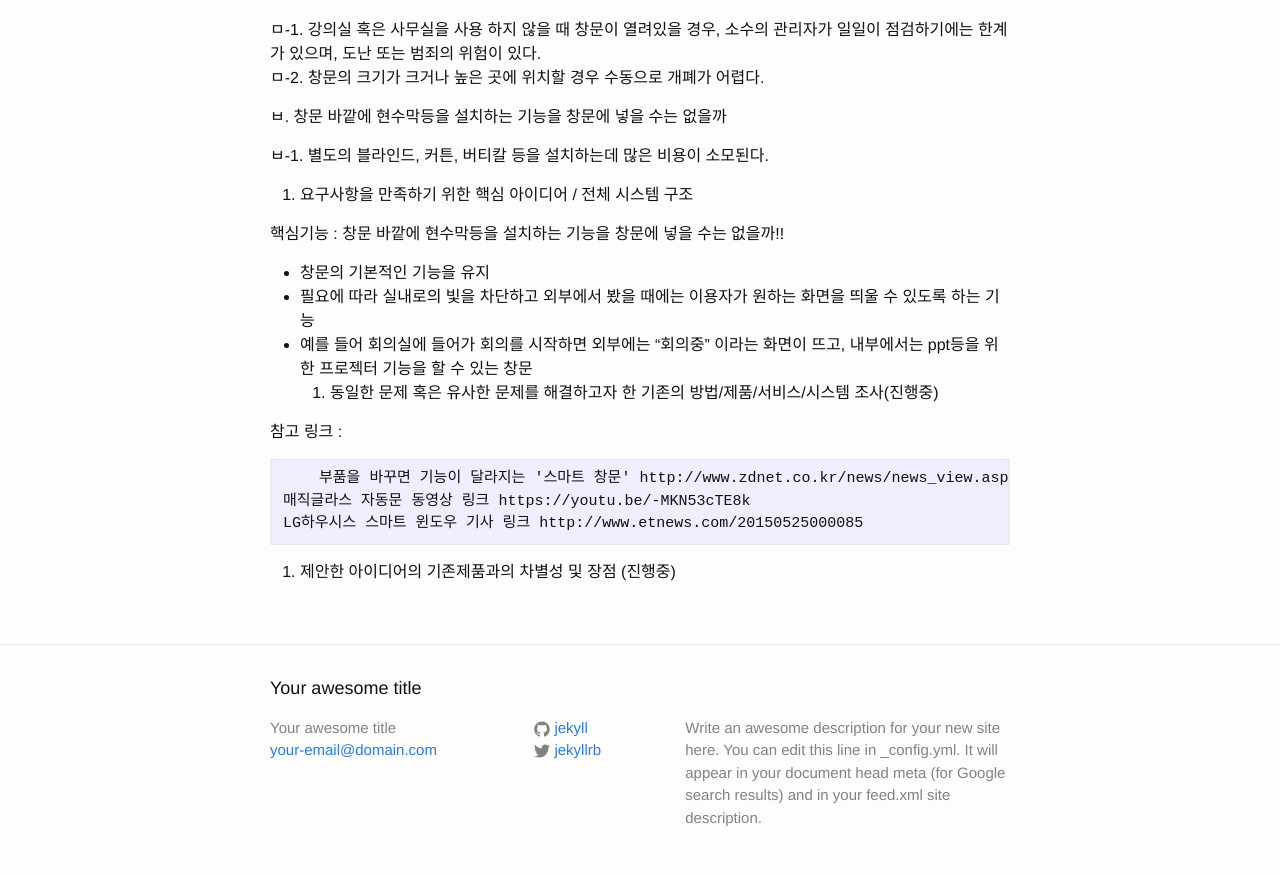
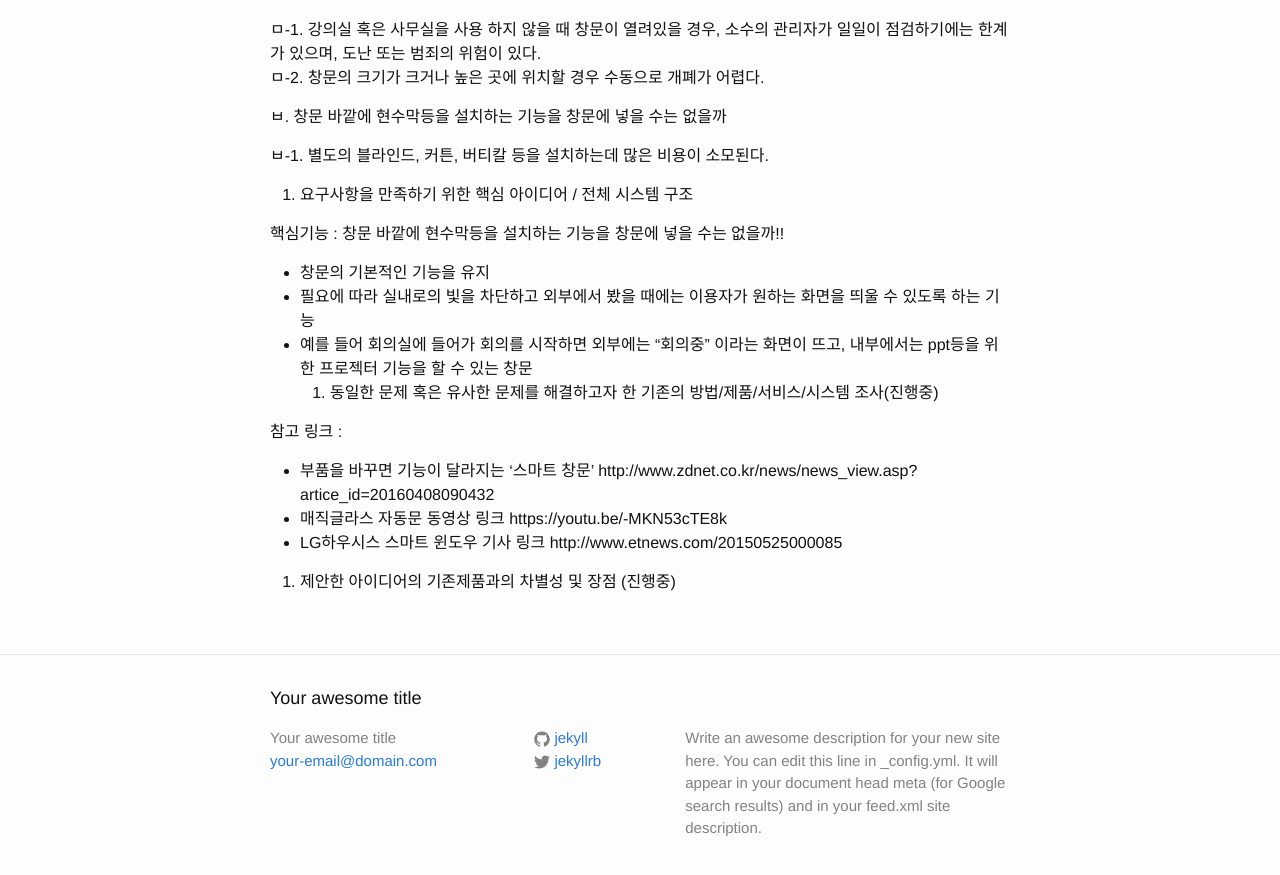
Before and after one commit to chyeonghoi/chyeonghoi.github.io, a Jekyll site: the page built from _posts/2016-06-02-First.markdown, in a window 1280 px wide and 900 px high, scrolled down 632 px. Shown: the top 875 px of the window. Built offline with Jekyll 4.4.1, drawn with Linux system fonts in a browser that asks for light colours.

```diff
--- a/_posts/2016-06-02-First.markdown
+++ b/_posts/2016-06-02-First.markdown
@@ -44,10 +44,9 @@ Smart Window!!
 3. 동일한 문제 혹은 유사한 문제를 해결하고자 한 기존의 방법/제품/서비스/시스템 조사(진행중)
 
  참고 링크 :
-
-        부품을 바꾸면 기능이 달라지는 '스마트 창문' http://www.zdnet.co.kr/news/news_view.asp?artice_id=20160408090432
-	매직글라스 자동문 동영상 링크 https://youtu.be/-MKN53cTE8k
-	LG하우시스 스마트 윈도우 기사 링크 http://www.etnews.com/20150525000085
+- 부품을 바꾸면 기능이 달라지는 '스마트 창문' http://www.zdnet.co.kr/news/news_view.asp?artice_id=20160408090432
+- 매직글라스 자동문 동영상 링크 https://youtu.be/-MKN53cTE8k
+- LG하우시스 스마트 윈도우 기사 링크 http://www.etnews.com/20150525000085
 
 4. 제안한 아이디어의 기존제품과의 차별성 및 장점 (진행중)
 
```
